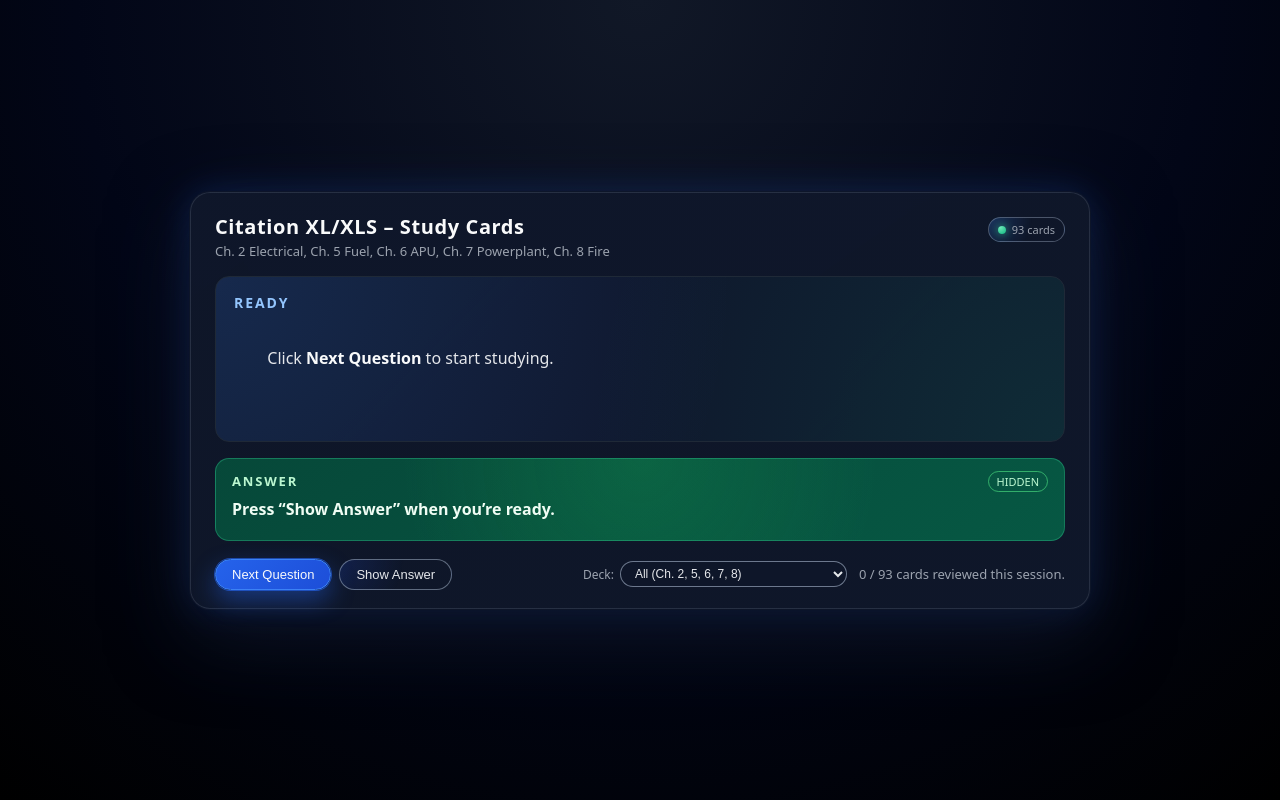
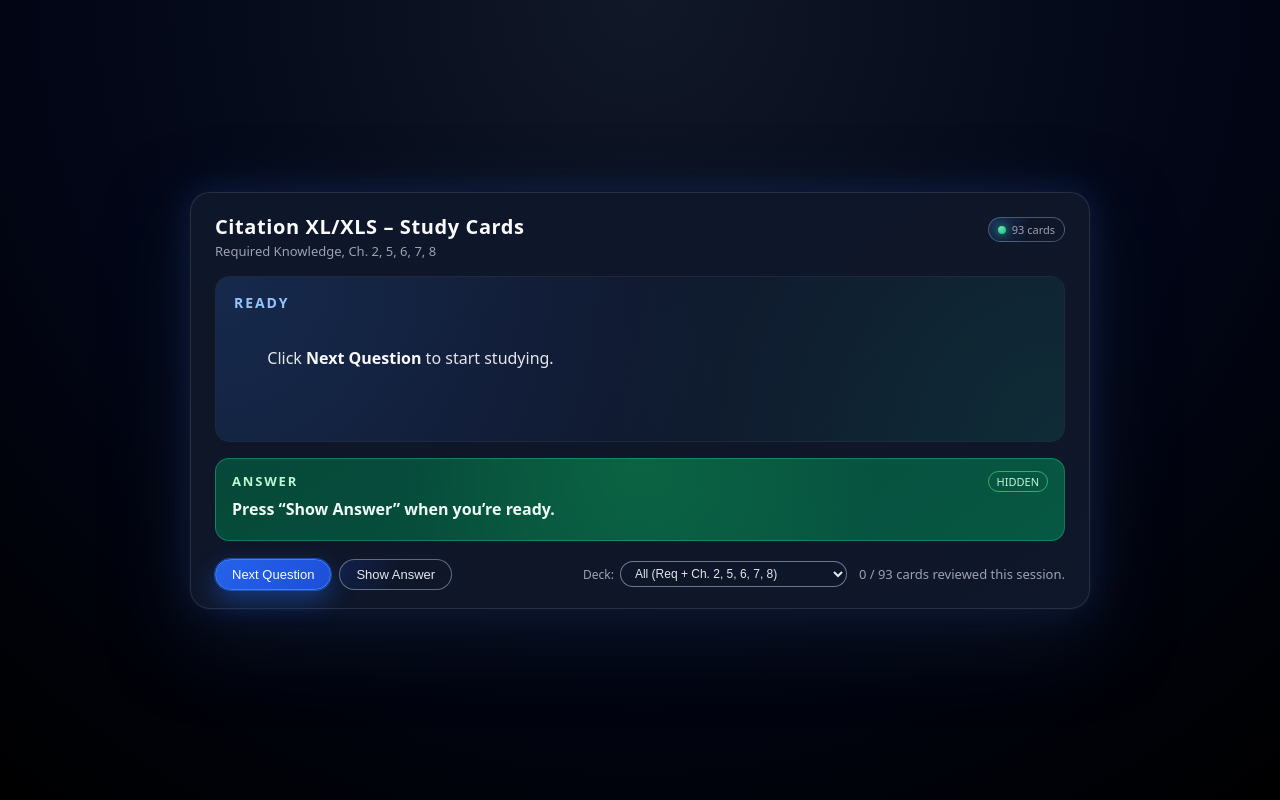
Before and after one commit to tylertidwell91-git/STUDYXL, a plain HTML site: page index.html in a window 1280 px wide. Drawn offline with Linux system fonts and the light colour scheme.

Commit message:
Fix categories and add Required Knowledge deck

```diff
--- a/index.html
+++ b/index.html
@@ -386,7 +386,7 @@
     <header class="app-header">
       <div class="title-block">
         <div class="title">Citation XL/XLS – Study Cards</div>
-        <div class="subtitle">Ch. 2 Electrical, Ch. 5 Fuel, Ch. 6 APU, Ch. 7 Powerplant, Ch. 8 Fire</div>
+        <div class="subtitle">Required Knowledge, Ch. 2, 5, 6, 7, 8</div>
       </div>
       <div class="badge">
         <span class="badge-dot"></span>
@@ -427,7 +427,8 @@
         <label class="deck-label">
           Deck:
           <select id="deck-select" class="deck-select">
-            <option value="all">All (Ch. 2, 5, 6, 7, 8)</option>
+            <option value="all">All (Req + Ch. 2, 5, 6, 7, 8)</option>
+            <option value="req">Required Knowledge</option>
             <option value="ch2">Chapter 2 – Electrical Power</option>
             <option value="ch5">Chapter 5 – Fuel System</option>
             <option value="ch6">Chapter 6 – Auxiliary Power (APU)</option>
@@ -1262,7 +1263,7 @@
     "explanation": "If HYD PRESS persists or cannot be extinguished there are specific altitude/airspeed limitations; **when you can get it to go out after use, no additional operating limits are imposed** beyond normal procedures."
   },
   {
-    "chapter": "Chapter 7 – Powerplant",
+    "chapter": "Required Knowledge",
     "number": 1,
     "prompt": "When the cabin main door is unlocked, what happens to the small vent door integral to the main door?",
     "options": [
@@ -1275,7 +1276,7 @@
     "explanation": "The main cabin door design includes a **small vent door that opens as the cabin door is unlocked**, allowing cabin pressure to equalize with outside ambient before the main door is opened."
   },
   {
-    "chapter": "Chapter 7 – Powerplant",
+    "chapter": "Required Knowledge",
     "number": 2,
     "prompt": "If the primary inflatable cabin door seal loses pressure:",
     "options": [
@@ -1288,7 +1289,7 @@
     "explanation": "The door uses a **primary inflatable seal** and a **secondary non‑inflatable pressure seal**; if the primary loses pressure, the secondary seal is intended to maintain cabin pressurization."
   },
   {
-    "chapter": "Chapter 7 – Powerplant",
+    "chapter": "Required Knowledge",
     "number": 3,
     "prompt": "An ACC DOOR UNLOCKED–NOSE CAS message indicates:",
     "options": [
@@ -1301,7 +1302,7 @@
     "explanation": "Each nose door latch has an **integral microswitch**; if the door isn’t fully latched, these switches will trigger the amber **ACC DOOR UNLOCKED–NOSE** CAS message."
   },
   {
-    "chapter": "Chapter 7 – Powerplant",
+    "chapter": "Required Knowledge",
     "number": 4,
     "prompt": "The ACC DOOR UNLOCKED–TAIL CAS message illuminates when:",
     "options": [
@@ -1314,7 +1315,7 @@
     "explanation": "The tail battery door is held by four pin latches and a **key‑operated cam lock**; if the cam lock is not locked, the **ACC DOOR UNLOCKED–TAIL** CAS appears."
   },
   {
-    "chapter": "Chapter 7 – Powerplant",
+    "chapter": "Required Knowledge",
     "number": 5,
     "prompt": "Power sources for the DC electrical system include:",
     "options": [
@@ -1327,7 +1328,7 @@
     "explanation": "The G5000 XL system summary lists **one main battery, two engine‑driven starter‑generators, an APU generator, and an external power unit** as DC sources."
   },
   {
-    "chapter": "Chapter 7 – Powerplant",
+    "chapter": "Required Knowledge",
     "number": 6,
     "prompt": "A fully charged main battery in good condition will supply power to all buses for at least:",
     "options": [
@@ -1340,7 +1341,7 @@
     "explanation": "With the BATT switch in the normal position and **all buses powered**, the main battery alone is expected to power the system for a minimum of about **10 minutes**."
   },
   {
-    "chapter": "Chapter 7 – Powerplant",
+    "chapter": "Required Knowledge",
     "number": 7,
     "prompt": "With the battery switch in the EMER position, a fully charged main battery will supply power to:",
     "options": [
@@ -1353,7 +1354,7 @@
     "explanation": "In EMER, main DC buses are shed and the **battery and EMER buses remain powered**, allowing approximately **30 minutes** of operation on a good battery."
   },
   {
-    "chapter": "Chapter 7 – Powerplant",
+    "chapter": "Required Knowledge",
     "number": 8,
     "prompt": "Minimum battery voltage for engine start is:",
     "options": [
@@ -1366,7 +1367,7 @@
     "explanation": "The client guide specifies a **minimum of 24 VDC** as the acceptable pre‑start battery voltage."
   },
   {
-    "chapter": "Chapter 7 – Powerplant",
+    "chapter": "Required Knowledge",
     "number": 9,
     "prompt": "The GPU should be set to which output before connection to the aircraft?",
     "options": [
@@ -1379,7 +1380,7 @@
     "explanation": "The G5000 summary states the **GPU should be running and set to 28 VDC with 800–1,000 amps** available before connection."
   },
   {
-    "chapter": "Chapter 7 – Powerplant",
+    "chapter": "Required Knowledge",
     "number": 10,
     "prompt": "In the ARM position, the cabin emergency lighting system will activate for which conditions?",
     "options": [
@@ -1392,7 +1393,7 @@
     "explanation": "With the emergency lighting switch in **ARM**, the system automatically turns on for **loss of main DC, a 5g impact, or selection of the PASS SAFETY switch to ON**."
   },
   {
-    "chapter": "Chapter 7 – Powerplant",
+    "chapter": "Required Knowledge",
     "number": 11,
     "prompt": "With the loss of main DC power and aircraft battery voltage lower than the emergency battery packs, emergency cabin lighting is powered from:",
     "options": [
@@ -1405,7 +1406,7 @@
     "explanation": "When main DC is lost and the aircraft battery voltage falls below the emergency packs, **two dedicated emergency battery packs** supply the cabin emergency lights."
   },
   {
-    "chapter": "Chapter 7 – Powerplant",
+    "chapter": "Required Knowledge",
     "number": 12,
     "prompt": "When a red CAS message appears on the G5000, it will:",
     "options": [
@@ -1418,7 +1419,7 @@
     "explanation": "Red CAS messages are warnings; they **flash until the MASTER WARNING reset switchlight is pressed**, then remain steady (or extinguish when the condition clears)."
   },
   {
-    "chapter": "Chapter 7 – Powerplant",
+    "chapter": "Required Knowledge",
     "number": 13,
     "prompt": "Failure of both generators (amber generator CAS messages) is treated as:",
     "options": [
@@ -1431,7 +1432,7 @@
     "explanation": "The client guide notes that **loss of both generators**, even though annunciated with amber generator CAS messages, is considered a **red function** and will trigger the MASTER WARNING."
   },
   {
-    "chapter": "Chapter 7 – Powerplant",
+    "chapter": "Required Knowledge",
     "number": 14,
     "prompt": "The white GND IDLE CAS message:",
     "options": [
@@ -1444,7 +1445,7 @@
     "explanation": "Ground idle is delayed to maintain responsiveness for possible go‑around or touch‑and‑go; **GND IDLE CAS appears about 8 seconds after landing** when low ground idle is commanded."
   },
   {
-    "chapter": "Chapter 7 – Powerplant",
+    "chapter": "Required Knowledge",
     "number": 15,
     "prompt": "The LO FUEL LEVEL L/R CAS message displays flashing when:",
     "options": [
@@ -1457,7 +1458,7 @@
     "explanation": "The low fuel level indication is based on **per‑wing quantity**: when a wing tank’s total fuel decreases to about **360 ± 20 lbs**, the corresponding LO FUEL LEVEL CAS flashes."
   },
   {
-    "chapter": "Chapter 7 – Powerplant",
+    "chapter": "Required Knowledge",
     "number": 16,
     "prompt": "Fuel boost pumps automatically activate for all of the following EXCEPT:",
     "options": [
@@ -1470,7 +1471,7 @@
     "explanation": "Boost pumps auto‑activate for **engine start, crossfeed, low fuel pressure, and APU operation**; refueling is not an automatic trigger for the boost pumps."
   },
   {
-    "chapter": "Chapter 7 – Powerplant",
+    "chapter": "Required Knowledge",
     "number": 17,
     "prompt": "To define icing conditions for ground and takeoff in the XL G5000, RAT and moisture must be:",
     "options": [
@@ -1483,7 +1484,7 @@
     "explanation": "The guide defines icing conditions as **indicated RAT +10°C (+50°F) or below with visible moisture in any form** present."
   },
   {
-    "chapter": "Chapter 7 – Powerplant",
+    "chapter": "Required Knowledge",
     "number": 18,
     "prompt": "If the airplane experiences a loss of main DC power, the wing and engine anti‑ice PRSOVs will:",
     "options": [
@@ -1496,7 +1497,7 @@
     "explanation": "Loss of main DC de‑energizes the pressure regulating/shutoff valves; the guide notes that **all wing and engine anti‑ice PRSOVs fail to the open position** to protect against ice accretion."
   },
   {
-    "chapter": "Chapter 7 – Powerplant",
+    "chapter": "Required Knowledge",
     "number": 19,
     "prompt": "Emergency pressurization activates automatically when cabin altitude:",
     "options": [
@@ -1509,7 +1510,7 @@
     "explanation": "The emergency pressurization mode automatically engages if **cabin altitude reaches or exceeds about 14,500 ft**, providing backup bleed air to pressurize the cabin."
   },
   {
-    "chapter": "Chapter 7 – Powerplant",
+    "chapter": "Required Knowledge",
     "number": 20,
     "prompt": "Turbulent air penetration airspeed in the XL G5000 client guide is:",
     "options": [
@@ -1522,7 +1523,7 @@
     "explanation": "The flight controls section lists **180 KIAS** as the recommended turbulent air penetration speed."
   },
   {
-    "chapter": "Chapter 7 – Powerplant",
+    "chapter": "Required Knowledge",
     "number": 21,
     "prompt": "The battery pack for the Standby Flight Display (SFD) can provide approximately how long of power to the SFD?",
     "options": [
@@ -1535,7 +1536,7 @@
     "explanation": "The client guide states the **standby flight display battery pack can power the SFD for approximately 30 minutes**, providing independent attitude and basic flight data if main DC power is lost."
   },
   {
-    "chapter": "Chapter 7 – Powerplant",
+    "chapter": "Required Knowledge",
     "number": 22,
     "prompt": "A generator control unit (GCU) regulates its respective starter‑generator to what voltage?",
     "options": [
@@ -1548,7 +1549,7 @@
     "explanation": "Each starter‑generator’s output is controlled by its **GCU**, which regulates voltage to **28.5 VDC** during normal operation."
   },
   {
-    "chapter": "Chapter 7 – Powerplant",
+    "chapter": "Required Knowledge",
     "number": 23,
     "prompt": "Battery voltage is indicated on the voltmeter when the battery switch is in which positions?",
     "options": [
@@ -1561,7 +1562,7 @@
     "explanation": "Battery voltage is shown on the voltmeter only when the **battery switch is in BATT or EMER**, because in those positions the voltmeter is tied to the battery bus."
   },
   {
-    "chapter": "Chapter 7 – Powerplant",
+    "chapter": "Required Knowledge",
     "number": 24,
     "prompt": "Start logic does not allow generator‑assisted engine starts when the aircraft is:",
     "options": [
@@ -1574,7 +1575,7 @@
     "explanation": "The start logic explicitly **prevents generator‑assisted engine starts in flight**; airborne starts are strictly battery‑only to preserve generator power to the main DC buses."
   },
   {
-    "chapter": "Chapter 7 – Powerplant",
+    "chapter": "Required Knowledge",
     "number": 25,
     "prompt": "The AHRS Auxiliary Battery is capable of providing approximately how long of operating power directly to both AHRS systems?",
     "options": [
@@ -1587,7 +1588,7 @@
     "explanation": "The AHRS aux battery pack is sized to provide about **30 minutes of direct power to both AHRS units**, maintaining attitude/heading data during a main power interruption."
   },
   {
-    "chapter": "Chapter 7 – Powerplant",
+    "chapter": "Required Knowledge",
     "number": 26,
     "prompt": "When the Interior Master switch is placed OFF:",
     "options": [
@@ -1600,7 +1601,7 @@
     "explanation": "The Interior Master switch **removes electrical power from the passenger compartment**, not the cockpit; cockpit systems remain powered by the main buses."
   },
   {
-    "chapter": "Chapter 7 – Powerplant",
+    "chapter": "Required Knowledge",
     "number": 27,
     "prompt": "Cabin entry lights are powered from which bus, and when are they available?",
     "options": [
@@ -1613,7 +1614,7 @@
     "explanation": "Cabin entry lights are fed from the **battery bus** and are available **whenever the battery is physically connected**, even if the BATT switch is OFF."
   },
   {
-    "chapter": "Chapter 7 – Powerplant",
+    "chapter": "Required Knowledge",
     "number": 28,
     "prompt": "Which bus powers the Overhead Flood and AUX Panel lights?",
     "options": [
@@ -1626,7 +1627,7 @@
     "explanation": "The **Emergency DC bus** supplies the **Overhead Flood and AUX Panel** lighting, ensuring basic cockpit lighting is available on emergency power."
   },
   {
-    "chapter": "Chapter 7 – Powerplant",
+    "chapter": "Required Knowledge",
     "number": 29,
     "prompt": "The total usable fuel capacity with both wing tanks filled is:",
     "options": [
@@ -1639,7 +1640,7 @@
     "explanation": "Filling both wing tanks yields a total **usable fuel capacity of 1,006 U.S. gallons**, as noted in the fuel section."
   },
   {
-    "chapter": "Chapter 7 – Powerplant",
+    "chapter": "Required Knowledge",
     "number": 30,
     "prompt": "Which of the following correctly lists all automatic boost pump activation triggers?",
     "options": [
@@ -1672,6 +1673,9 @@
     let currentDeck = "all";
 
     function getActiveQuestions() {
+      if (currentDeck === "req") {
+        return questions.filter((q) => q.chapter.startsWith("Required Knowledge"));
+      }
       if (currentDeck === "ch2") {
         return questions.filter((q) => q.chapter.startsWith("Chapter 2"));
       }
```
Also changed, not shown: 1 other file.
